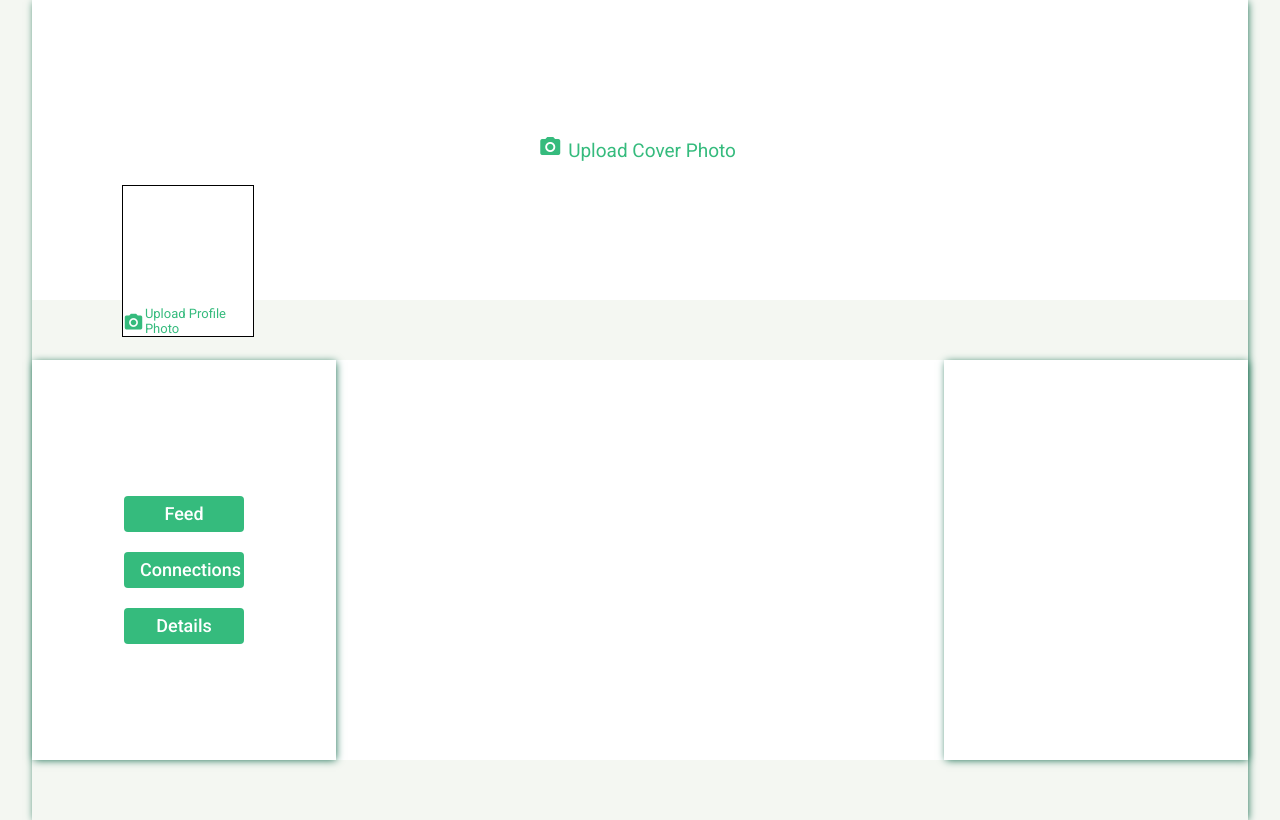
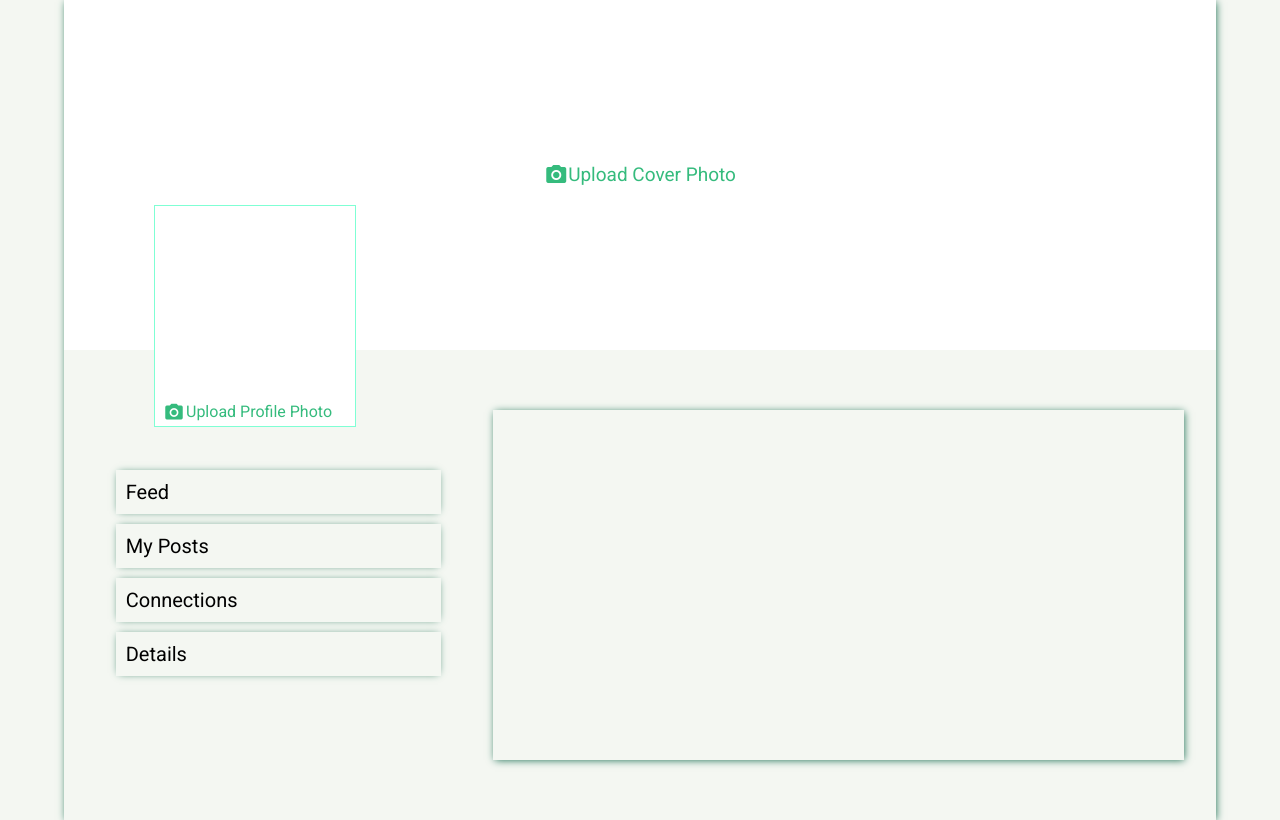
Before and after one commit to codeep/internship-social, an Angular app in the folder Social/: page / in a window 1280 px wide. Built offline with nearby package versions, Linux system fonts and the light colour scheme.

Commit message:
some changes

```diff
--- a/Social/src/app/views/profile-page/profile-page.component.css
+++ b/Social/src/app/views/profile-page/profile-page.component.css
@@ -1,9 +1,10 @@
 .entireProfilePage{
     flex-direction: column;
+    width: 90%;
 }
 
 .coverPhoto{
-    height: 300px;
+    height: 350px;
     background-color: white;
     display: flex;
     position: relative;
@@ -22,14 +23,12 @@
 }
 
 .profilePic{
-    height: 150px;
-    width: 130px;
+    height: 220px;
+    width: 200px;
     position: absolute;
-    bottom: -37px;
+    bottom: -77px;
     left: 90px;
-    /* margin:-50px 0 0 50px  ; */
-    /* z-index: 99999999; */
-    border: 1px solid black;
+    border: 1px solid aquamarine;
     background-color: white;
     display: flex;
     justify-content: center;
@@ -60,17 +59,18 @@
     color: #35bb7d;
     display: flex;
     align-items: flex-end;
+    text-align: center;
+    margin: 0 7px;
 }
 .uploadProfileIconAndText label{
     cursor: pointer;
-    font-size: 13px;
+    font-size: 16px;
 }
 .uploadProfileIconAndText .mat-icon{
     font-size: 21px;
 }
 .uploadCoverIconAndText label{
     font-size: 19px;
-    padding: 4px 6px;
     cursor: pointer;
 }
 
@@ -79,24 +79,24 @@
     font-size: 31px;
 
 }
-
+.textInProfilePic{
+    display: flex;
+}
 .updateCoverPhoto{
     display: none;
     color: white;
-    /* display: flex; */
     cursor: pointer;
     position: absolute;
-    top: 261px;
-    left: 1000px;
-
+    top: 301px;
+    left: 940px;
 }
 .updateProfilePhoto{
     display: none;
     color: white;
     cursor: pointer;
     position: absolute;
-    top: 91px;
- left: 4px;
+    top: 186px;
+    margin: 0 7px;
 
 }
 .profilePic:hover .updateProfilePhoto{
@@ -115,57 +115,70 @@
     cursor: pointer;
 }
 .updateProfilePhoto label{
-    font-size: 13px;
-    padding: 4px 2px;
+    font-size: 16px;
     cursor: pointer;
 }
 .updateProfilePhoto .mat-icon{
     font-size: 17px;
 
 }
-
 .uploadImage .mat-icon{
     font-size: 26px;
 
 }
-
 .profImg{
     width: 100%;
     height: 200px;
 
 }
-
-
 .sides{
-    background-color: white;
     margin: 60px 0;
     display: flex;
-    justify-content: space-between;
+    height: 100%;
+    justify-content: space-evenly;
 }
 .leftSide{
-    width: 25%;
-    /* border: 1px solid black; */
+    width: 30%;
+    padding: 50px 10px;
+    height: 100%;
+}
+.menuItem{
+    font-size: 20px;
+    margin:10px;
+    box-shadow: 0px 0px 8px -3px #156b4e;
+    padding: 10px;
+}
+.menuItem:hover, .connections>p:hover{
+    transform: translateX(10px);
+    color: rgb(33, 95, 38);
+    cursor: pointer;
+}
+.mainContent{
+    width: 60%;
+    /* height: 100%; */
+}
+.details{
     display: flex;
     flex-direction: column;
-    justify-content: center;
-    align-items: center;
-
+    margin: 17px;
+}
+.details p{
+    margin: 13px;
+    font-size: 17px;
+    /* box-shadow: 0px 0px 8px -3px #156b4e; */
+    /* width: 20%; */
+    padding: 7px 0;
+    /* text-align: center; */
 }
 
-
-.follow{
-    margin: 23px 0;
+.connections{
     display: flex;
-    flex-direction: column;
+    /* justify-content: space-around; */
+    /* margin: 11px 0;    */
+    box-shadow: 0px 0px 8px -3px #156b4e;
+    padding: 10px;
 }
-.followers,.following{
-    padding: 11px 7px;
-
+.connections>p{
+    padding: 11px;
+    font-size: 17px;
 }
-
-.rightSide{
-    width: 25%;
-    height: 400px;
-    /* border: 1px solid black; */
-
-}
--- a/Social/src/app/views/profile-page/profile-page.component.html
+++ b/Social/src/app/views/profile-page/profile-page.component.html
@@ -1,4 +1,4 @@
-<div class="entireProfilePage container-flex width-95 boxShadow">
+<div class="entireProfilePage container-flex  boxShadow">
 
     <div class="coverPhoto">
         <div class="imgIconAndText">
@@ -23,8 +23,10 @@
                 <input type='file' id="profile" class="hidden" (change)="onSelectProfileFile($event)">
 
                 <div class="uploadProfileIconAndText" *ngIf="hideUploadProfileButton">
-                    <mat-icon>photo_camera</mat-icon>
-                    <label for="profile">Upload Profile Photo</label>
+                    <div class="textInProfilePic">
+                        <mat-icon>photo_camera</mat-icon>
+                        <label for="profile">Upload Profile Photo</label>
+                    </div>
                 </div>
                 <div class="updateProfilePhoto" *ngIf="showUploadProfileButton">
                     <mat-icon>photo_camera</mat-icon>
@@ -39,38 +41,25 @@
 
 
     <div class="sides">
-        <div class="leftSide boxShadow">
-            <div class="feed">
-                <button mat-flat-button class="standartButton">Feed</button>
-                <!-- <a href="#">Feed</a> -->
+        <div class="leftSide ">
+            <p class="menuItem">Feed</p>
+            <p class="menuItem"><span>My</span> Posts</p>
+            <p class="menuItem" (click)="openConnectionsButton()">Connections</p>
+            <p class="menuItem" (click)="openDetailsButton()">Details</p>
+        </div>
+        <div class="mainContent boxShadow">
+            <div class="connections" *ngIf="openConnections">
+                <p>Following</p>
+                <p>Followers</p>
             </div>
-            <div class="connections">
-                <button mat-flat-button class="standartButton">Connections</button>
-
-            </div>
-            <div class="details">
-                <button mat-flat-button class="standartButton">Details</button>
-
+            <!-- <app-user></app-user> -->
+            <div class="details" *ngIf="openDetails">
+                <p>Firstname Lastname</p>
+                <p>Email</p>
+                <p>Birthdate</p>
+                <p>Occupation</p>
+                <p>Location</p>
             </div>
         </div>
-
-        <div class="rightSide boxShadow">
-
-        </div>
     </div>
-
-
-
-
 </div>
-
-<!--
-<div class="follow">
-        <div class="followers">
-            <a href="#">Followers</a>
-        </div>
-
-        <div class="following">
-            <a href="#">Following</a>
-        </div>
-    </div> -->
--- a/Social/src/app/views/profile-page/profile-page.component.ts
+++ b/Social/src/app/views/profile-page/profile-page.component.ts
@@ -14,6 +14,9 @@ export class ProfilePageComponent implements OnInit {
   showUploadCoverButton=false;
   showUploadProfileButton=false;
   hideProfileImage=false;
+  openDetails=false;
+  openConnections=false;
+
 
   constructor() { }
 
@@ -26,7 +29,6 @@ export class ProfilePageComponent implements OnInit {
     this.showUploadCoverButton=true;
     this.hideCoverImage=true;
 
-    console.log('cover');
 
     if (event.target.files && event.target.files[0]) {
 
@@ -46,15 +48,22 @@ export class ProfilePageComponent implements OnInit {
     this.hideProfileImage=true;
 
     if (event.target.files && event.target.files[0]) {
-
       var reader = new FileReader();
-
       reader.readAsDataURL(event.target.files[0]);
-
       reader.onload = (event) => {
         this.urlProfile = event.target.result;
       }
     }
   }
 
+  openDetailsButton(){
+    this.openConnections=false;
+    this.openDetails=true;
+
+  }
+  openConnectionsButton(){
+    this.openConnections=true;
+    this.openDetails=false;
+  }
+
 }
```
